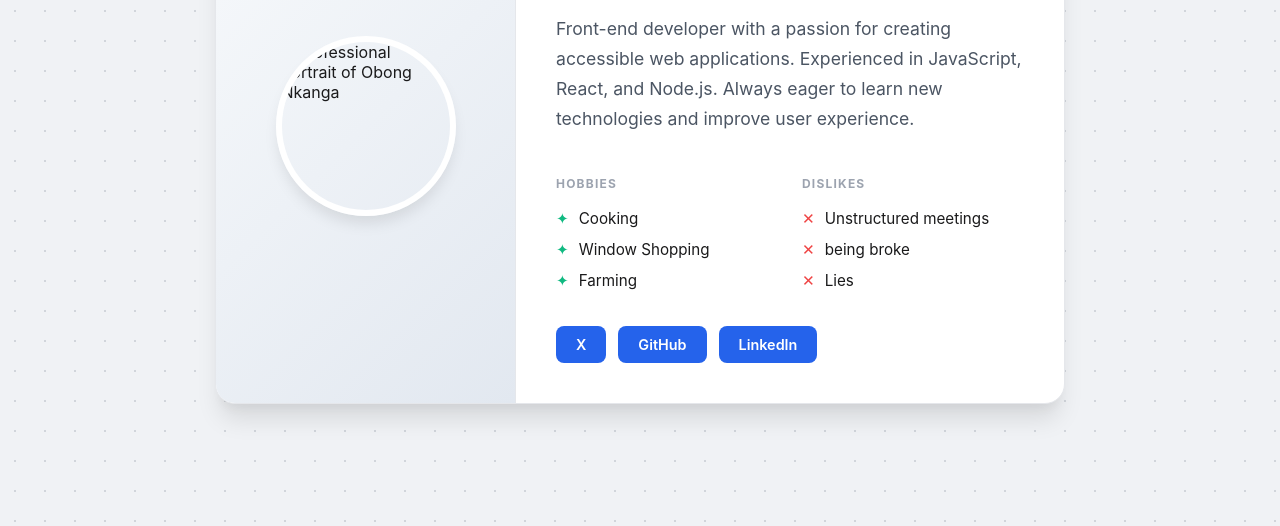
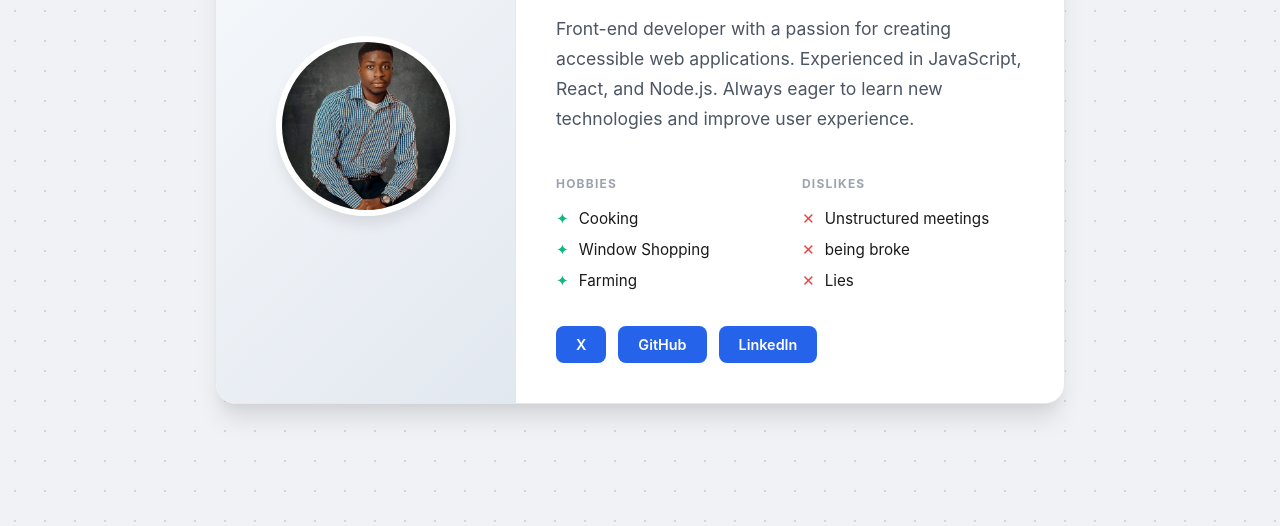
Before and after one commit to kings0001/My-Profile-Card, a plain HTML site: page index.html in a window 1280 px wide. Shown: the part 274-800 px from the top of the page. Drawn offline with Linux system fonts and the light colour scheme; the site is published under a folder, as on GitHub Pages, so addresses that start at the root find nothing.

Commit message:
fix: image url issue

```diff
--- a/index.html
+++ b/index.html
@@ -11,7 +11,7 @@
     <article data-testid="test-profile-card">
         <figure class="avatar-container">
             <img
-                src="/obong.jpg"
+                src="images/obong.jpg"
                 alt="Professional portrait of Obong Nkanga"
                 data-testid="test-user-avatar"
             >
```
Also changed, not shown: images/obong.jpg (renamed from obong.jpg), 1 other file.
